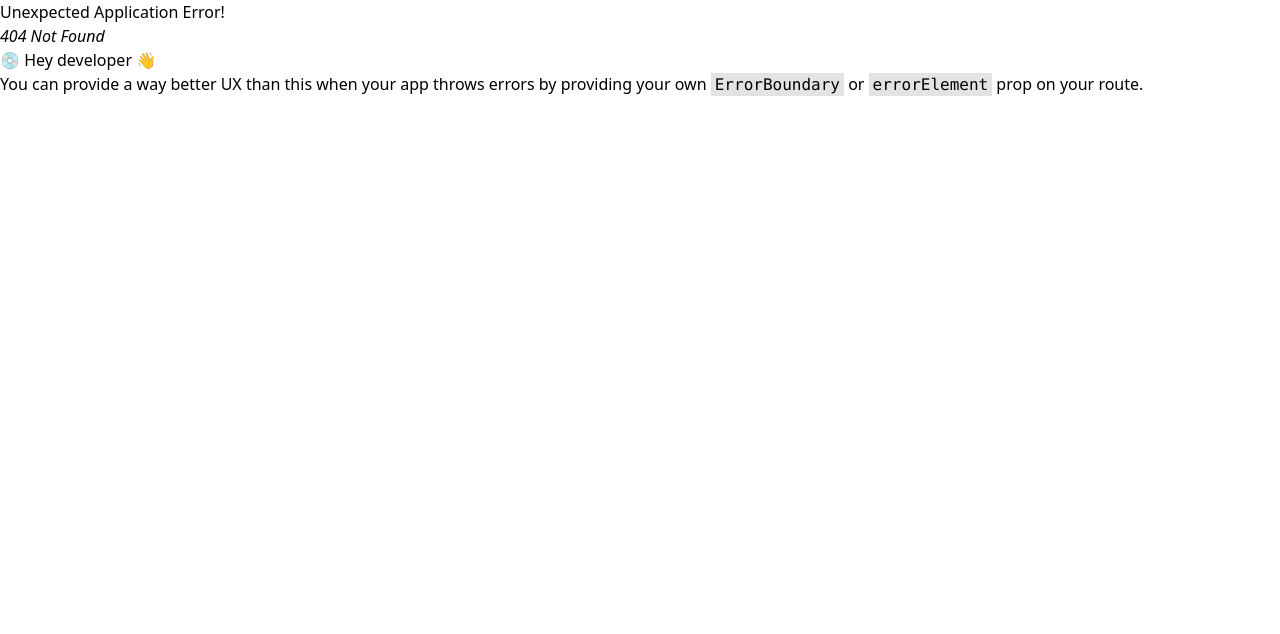
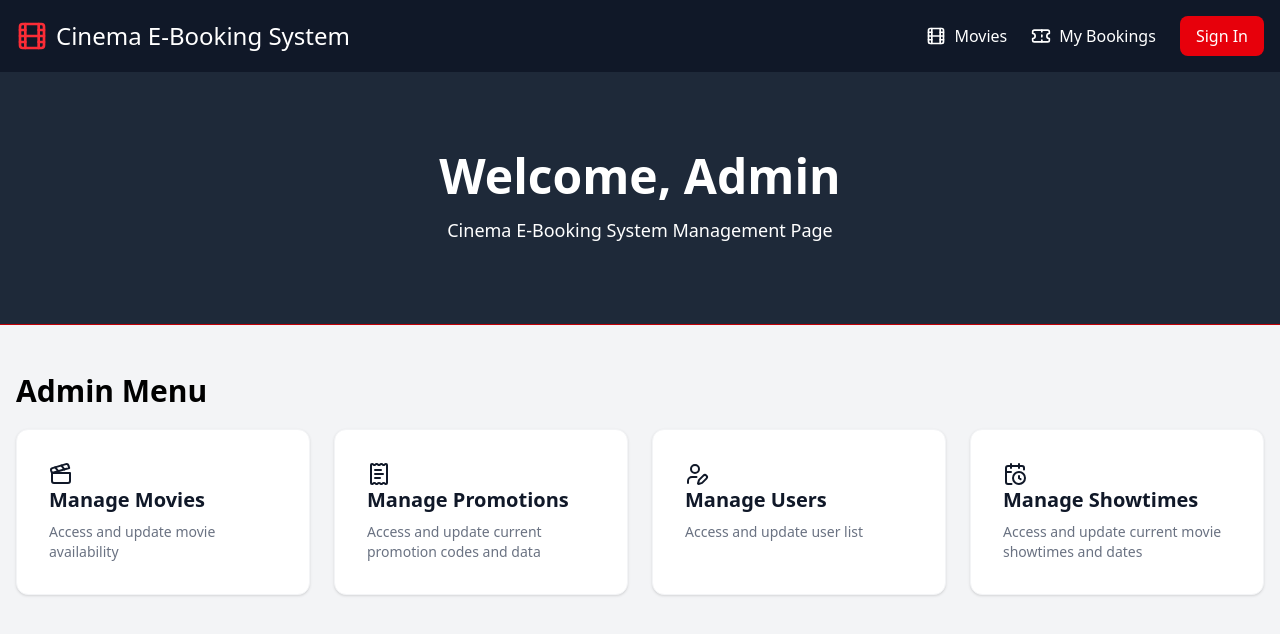
Before and after one commit to r-s-r-99/CSCI4050-CinmeaEBookingProject, a React (Vite) app in the folder ecinemabookingsys/: page /admin in a window 1280 px wide. Before the commit this address had no page. Shown: the top 634 px of the page. Built offline with nearby package versions, Linux system fonts and the light colour scheme; no server answers; sample sign-in values are in the browser's storage.

Commit message:
fix: promotions are added to the edit profile page, saves and loads properly from db, added admin home page.

```diff
--- /dev/null
+++ b/ecinemabookingsys/src/pages/AdminHome.tsx
@@ -0,0 +1,70 @@
+import { useEffect } from 'react';
+import { useNavigate } from 'react-router-dom';
+import { ReceiptText, UserPen, Clapperboard, CalendarClock, } from 'lucide-react';
+
+
+const AdminHome = () => {
+    const navigate = useNavigate();
+
+    //This makes sure that only the admin can access this page.
+    useEffect(() => {
+        //Get the current user info from the current session
+        const userS = sessionStorage.getItem('user');
+        //If found, assign the session's user to the user constant. null if not found (Not logged in)
+        const user = userS ? JSON.parse(userS) : null;
+
+        //If there is no user currently logged in or if the logged in user is not an admin, redirect them to the home page and display a warning.
+        if (user===null || user.role !== 'admin') {
+            alert("Access Denied. you are attempting to access an admin page!");
+            navigate('/');
+        } //if
+    });
+
+    return (
+        <div className="min-h-screen bg-gray-100">
+            {/*Hero Section*/}
+            <div className="bg-gray-800 py-20 border-b border-red-700">
+                <div className="relative container mx-auto px-4 flex flex-col justify-center items-center text-white text-center">
+                    <h1 className="text-5xl font-bold mb-4">Welcome, Admin</h1>
+                    <p className="text-lg">Cinema E-Booking System Management Page</p>
+                </div>
+            </div>
+
+            <div className="container mx-auto px-4 py-12">
+                {/*Admin Menu Seciton*/}
+                <div className="flec items-center justify-between">
+                    <h2 className="text-3xl font-semibold border-b-20 border-transparent">Admin Menu</h2>
+
+                    {/*Menu Option Grid*/}
+                    <div className="grid grid-cols-1 sm:grid-cols-2 lg:grid-cols-4 gap-6">
+                        <div className="bg-white p-8 rounded-xl shadow-sm border border-gray-100 hover:shadow-md transition-shadow cursor-pointer">
+                            <h3 className="text-xl font-bold text-gray-900 mb-2"><Clapperboard/>Manage Movies</h3>
+                            <p className="text-gray-500 text-sm">Access and update movie availability</p>
+                        </div>
+
+                        <div className="bg-white p-8 rounded-xl shadow-sm border border-gray-100 hover:shadow-md transition-shadow cursor-pointer">
+                            <h3 className="text-xl font-bold text-gray-900 mb-2"><ReceiptText/>Manage Promotions</h3>
+                            <p className="text-gray-500 text-sm">Access and update current promotion codes and data </p>
+                        </div>
+
+                        <div className="bg-white p-8 rounded-xl shadow-sm border border-gray-100 hover:shadow-md transition-shadow cursor-pointer">
+                            <h3 className="text-xl font-bold text-gray-900 mb-2"><UserPen/>Manage Users</h3>
+                            <p className="text-gray-500 text-sm">Access and update user list</p>
+                        </div>
+
+                        <div className="bg-white p-8 rounded-xl shadow-sm border border-gray-100 hover:shadow-md transition-shadow cursor-pointer">
+                            <h3 className="text-xl font-bold text-gray-900 mb-2"><CalendarClock/>Manage Showtimes</h3>
+                            <p className="text-gray-500 text-sm">Access and update current movie showtimes and dates</p>
+                        </div>
+                    </div>
+                </div>
+
+            </div>
+        </div>
+
+
+
+    ); //return
+}; //AdminHome
+
+export default AdminHome;
--- a/ecinemabookingsys/src/pages/EditProfile.tsx
+++ b/ecinemabookingsys/src/pages/EditProfile.tsx
@@ -7,6 +7,7 @@ export default function EditProfile() {
     lastName: '',
     email: '',
     phoneNumber: '',
+    promotions: false,
   });
   const [loading, setLoading] = useState(true);
   const [error, setError] = useState<string | null>(null);
@@ -24,6 +25,7 @@ export default function EditProfile() {
           lastName: data.lastName ?? '',
           email: data.email ?? '',
           phoneNumber: data.phoneNumber ?? '',
+          promotions: data.promotions ?? false,
         });
         setLoading(false);
       })
@@ -33,8 +35,12 @@ export default function EditProfile() {
       });
   }, []);
 
-  const handleInputChange = (e: React.ChangeEvent<HTMLInputElement>) => {
-    setFormData({ ...formData, [e.target.name]: e.target.value });
+  const handleInputChange = (e: React.ChangeEvent<HTMLInputElement | HTMLTextAreaElement>) => {
+    const { name, value, type } = e.target;
+    setFormData({
+      ...formData,
+      [name]: type === 'checkbox' ? (e.target as HTMLInputElement).checked : value,
+    });
   };
 
   const handleSubmit = async (e: React.FormEvent) => {
@@ -62,6 +68,7 @@ export default function EditProfile() {
           lastName: data.lastName ?? '',
           email: data.email ?? '',
           phoneNumber: data.phoneNumber ?? '',
+          promotions: data.promotions ?? false,
         });
         setLoading(false);
       });
@@ -139,6 +146,22 @@ export default function EditProfile() {
               />
             </div>
 
+            {/* Promotions Checkbox */}
+            <div className="flex items-start gap-3 p-4 bg-gray-50 rounded-lg">
+              <input
+                type="checkbox"
+                id="promotions"
+                name="promotions"
+                checked={formData.promotions}
+                onChange={handleInputChange}
+                className="w-5 h-5 text-red-600 rounded focus:ring-red-500 mt-0.5"
+              />
+              <label htmlFor="promotions" className="text-sm text-gray-700 cursor-pointer">
+                I want to receive promotional emails about upcoming movies, special offers,
+                and exclusive cinema events. You can unsubscribe at any time.
+              </label>
+            </div>
+
             <div className="flex gap-4 pt-6">
               <button
                 type="button"
--- a/ecinemabookingsys/src/routes.ts
+++ b/ecinemabookingsys/src/routes.ts
@@ -15,6 +15,7 @@ import ChangePassword from './pages/ChangePassword';
 import Preferences from './pages/Preferences';
 import Login from './pages/Login';
 import Register from './pages/Register';
+import AdminHome from './pages/AdminHome';
 
 export const router = createBrowserRouter([
   {
@@ -28,6 +29,7 @@ export const router = createBrowserRouter([
       { path: 'bookings', Component: Bookings },
       { path: 'login', Component: Login },
       { path: 'register', Component: Register },
+      { path: 'admin', Component: AdminHome },
       {
         path: 'settings',
         Component: ProtectedRoute,
```
Also changed, not shown: 1 other file (tests, documents, lock files or other folders).
